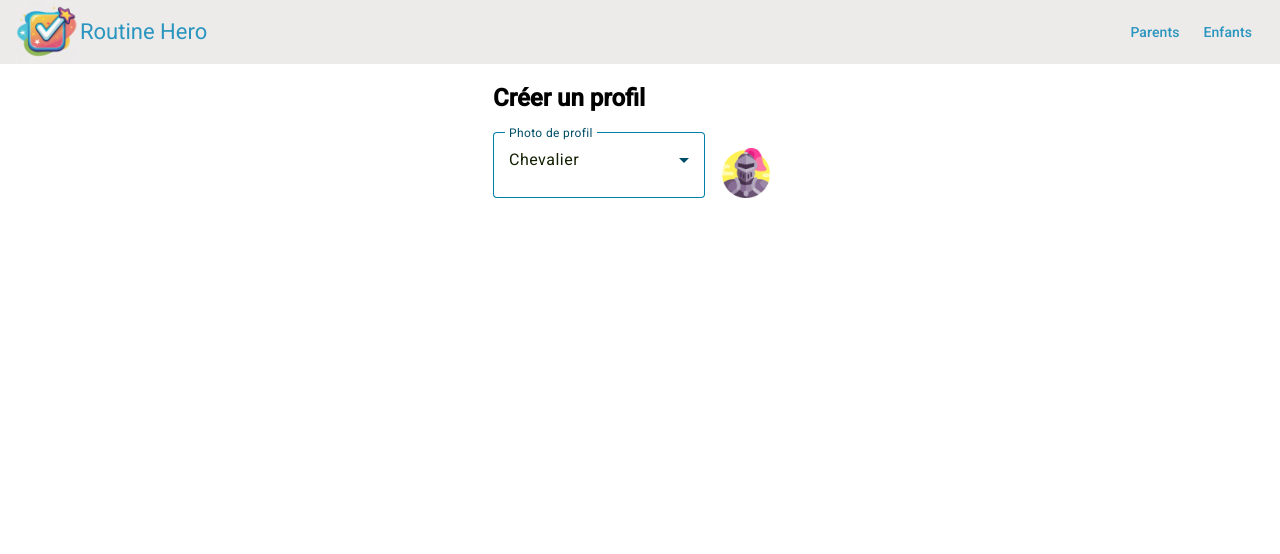
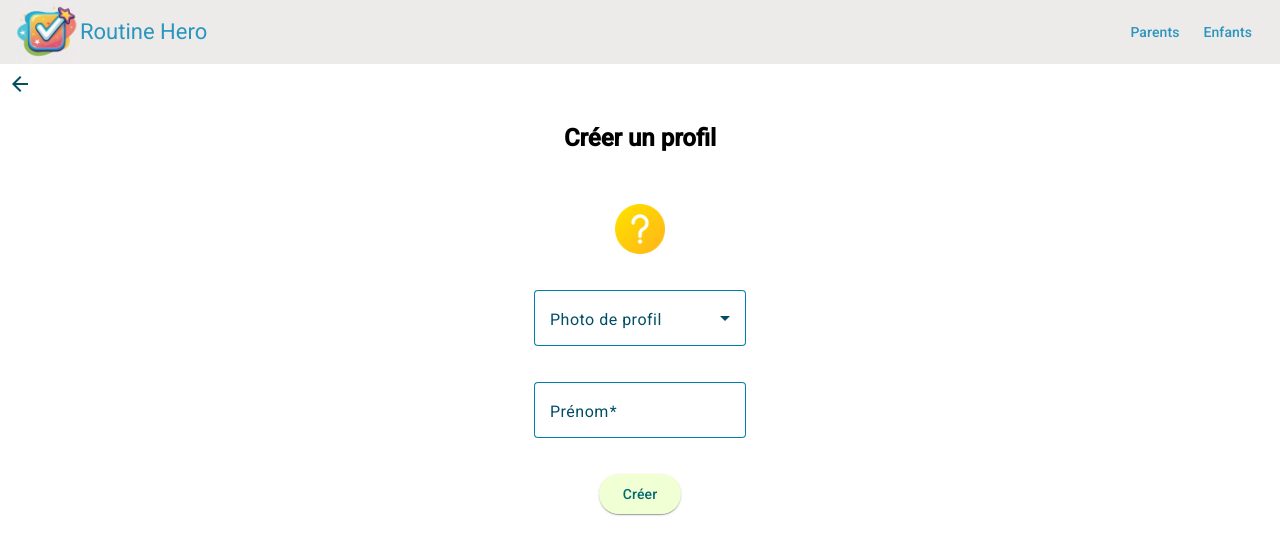
Before and after one commit to leaandredev/RoutineHero, an Angular app in the folder routine-hero/: page /parent/profil/create in a window 1280 px wide. Shown: the top 554 px of the page. Built offline with nearby package versions, Linux system fonts and the light colour scheme.

Commit message:
[AF-630] feat create profile : display a default picture for ImageSelectComponent and use ControlValueAccessor to make the component a field for the form

```diff
--- a/routine-hero/src/app/app.component.scss
+++ b/routine-hero/src/app/app.component.scss
@@ -1,7 +1,6 @@
 .app-container {
     display: flex;
     flex-direction: column;
-    align-items: center;
     justify-content: flex-start;
 }
 
--- a/routine-hero/src/app/core/components/image-select/image-select.component.html
+++ b/routine-hero/src/app/core/components/image-select/image-select.component.html
@@ -1,7 +1,10 @@
-<div class="profile-select-container flex-row">
+<div class="flex-container flex-column">
+    <div class="padding-medium">
+        <img [src]="pictureDisplay" width="50" alt="Image sélectionnée" />
+    </div>
     <mat-form-field appearance="outline">
         <mat-label>Photo de profil</mat-label>
-        <mat-select [(value)]="selectedPicture">
+        <mat-select [value]="selectedPicture" (selectionChange)="onPictureSelected($event.value)">
             <mat-option *ngFor="let profile of profilePictures" [value]="profile.path">
                 <img [src]="profile.path" width="40" alt="{{ profile.label }}" />
                 {{ profile.label }}
@@ -9,7 +12,4 @@
         </mat-select>
     </mat-form-field>
 
-    <div *ngIf="selectedPicture" class="padding-medium">
-        <img [src]="selectedPicture" width="50" alt="Image sélectionnée" />
-    </div>
 </div>
--- a/routine-hero/src/app/core/components/image-select/image-select.component.ts
+++ b/routine-hero/src/app/core/components/image-select/image-select.component.ts
@@ -1,5 +1,16 @@
-import { Component, Output } from '@angular/core';
-import { FormsModule, ReactiveFormsModule } from '@angular/forms';
+import {
+  Component,
+  EventEmitter,
+  forwardRef,
+  OnInit,
+  Output,
+} from '@angular/core';
+import {
+  ControlValueAccessor,
+  FormsModule,
+  NG_VALUE_ACCESSOR,
+  ReactiveFormsModule,
+} from '@angular/forms';
 import { MatSelectModule } from '@angular/material/select';
 import { MatFormFieldModule } from '@angular/material/form-field';
 import { CommonModule } from '@angular/common';
@@ -13,12 +24,21 @@ import { CommonModule } from '@angular/common';
     FormsModule,
     ReactiveFormsModule,
   ],
+  providers: [
+    {
+      provide: NG_VALUE_ACCESSOR,
+      useExisting: forwardRef(() => ImageSelectComponent),
+      multi: true,
+    },
+  ],
   templateUrl: './image-select.component.html',
   styleUrl: './image-select.component.scss',
 })
-export class ImageSelectComponent {
-  selectedPicture: string | null = '/profile_icons/knight.png';
-  profilePictures = [
+export class ImageSelectComponent implements ControlValueAccessor {
+  private defaultPicture = '/profile_icons/non_selected_picture.png';
+  public selectedPicture: string = this.defaultPicture;
+
+  public profilePictures = [
     { label: 'Chevalier', path: '/profile_icons/knight.png' },
     { label: 'Cyclope', path: '/profile_icons/cyclops_5064863.png' },
     { label: 'Princesse', path: '/profile_icons/princess_5101538.png' },
@@ -28,4 +48,29 @@ export class ImageSelectComponent {
     { label: 'Viking', path: '/profile_icons/viking_5101673.png' },
     { label: 'Yéti', path: '/profile_icons/yeti_1149401.png' },
   ];
+
+  onChange: (value: string) => void = () => {};
+  onTouched: () => void = () => {};
+
+  writeValue(value: string): void {
+    this.selectedPicture = value;
+  }
+
+  registerOnChange(fn: (value: string) => void): void {
+    this.onChange = fn;
+  }
+
+  registerOnTouched(fn: () => void): void {
+    this.onTouched = fn;
+  }
+
+  onPictureSelected(picturePath: string) {
+    this.selectedPicture = picturePath;
+    this.onChange(picturePath);
+    this.onTouched;
+  }
+
+  get pictureDisplay() {
+    return this.selectedPicture || this.defaultPicture;
+  }
 }
--- a/routine-hero/src/app/features/parent/profil/profil-form/profil-form.component.html
+++ b/routine-hero/src/app/features/parent/profil/profil-form/profil-form.component.html
@@ -1,2 +1,18 @@
-<h2>Créer un profil</h2>
-<app-image-select></app-image-select>
+<div>
+    <button mat-icon-button (click)="back()">
+        <mat-icon>arrow_back</mat-icon>
+    </button>
+    <div class="flex-container flex-column">
+        <h2>Créer un profil</h2>
+        <form *ngIf="form" [formGroup]="form">
+            <div class="flex-container flex-column">
+                <app-image-select formControlName="profilePicture"></app-image-select>
+                <mat-form-field appearance="outline">
+                    <mat-label>Prénom</mat-label>
+                    <input matInput formControlName="name" maxlength="50">
+                </mat-form-field>
+                <button mat-raised-button color="secondary" type="submit">Créer</button>
+            </div>
+        </form>
+    </div>
+</div>
--- a/routine-hero/src/app/features/parent/profil/profil-form/profil-form.component.ts
+++ b/routine-hero/src/app/features/parent/profil/profil-form/profil-form.component.ts
@@ -1,10 +1,46 @@
-import { Component } from '@angular/core';
+import { Component, OnInit } from '@angular/core';
 import { ImageSelectComponent } from '../../../../core/components/image-select/image-select.component';
+import { CommonModule } from '@angular/common';
+import {
+  FormBuilder,
+  FormGroup,
+  FormsModule,
+  ReactiveFormsModule,
+  Validators,
+} from '@angular/forms';
+import { MatIconModule } from '@angular/material/icon';
+import { MatFormFieldModule } from '@angular/material/form-field';
+import { MatInputModule } from '@angular/material/input';
+import { MatButtonModule } from '@angular/material/button';
 
 @Component({
   selector: 'app-profil-form',
-  imports: [ImageSelectComponent],
+  imports: [
+    ImageSelectComponent,
+    CommonModule,
+    FormsModule,
+    MatIconModule,
+    MatInputModule,
+    MatFormFieldModule,
+    ReactiveFormsModule,
+    MatButtonModule,
+  ],
   templateUrl: './profil-form.component.html',
   styleUrl: './profil-form.component.scss',
 })
-export class ProfilFormComponent {}
+export class ProfilFormComponent implements OnInit {
+  public form: FormGroup | undefined;
+
+  constructor(private fb: FormBuilder) {}
+
+  ngOnInit(): void {
+    this.form = this.fb.group({
+      profilePicture: ['', Validators.required],
+      name: ['', Validators.required],
+    });
+  }
+
+  public back() {
+    window.history.back();
+  }
+}
```
Also changed, not shown: routine-hero/public/profile_icons/non_selected_picture.png (added).
